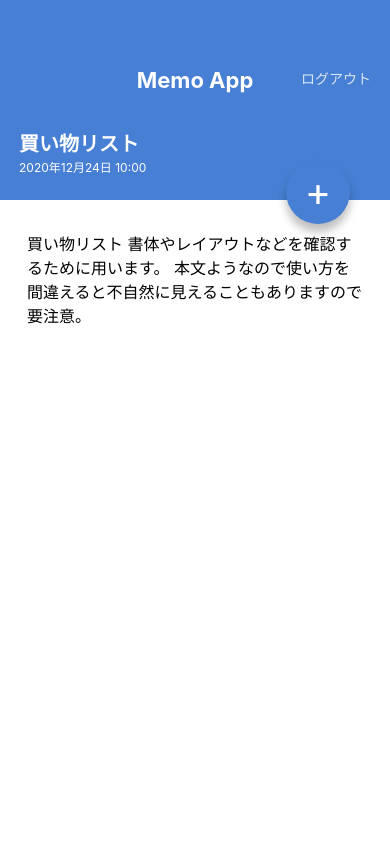
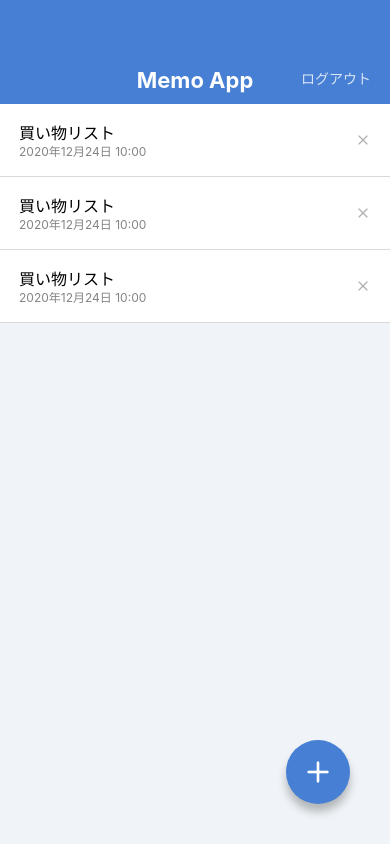
Before and after one commit to vevese/MemoApp2, a React Native app: screen / in a window 390 px wide. Built offline with nearby package versions, Linux system fonts and the light colour scheme.

Commit message:
Install pexpo/vector-icons

```diff
--- a/App.jsx
+++ b/App.jsx
@@ -1,10 +1,10 @@
 import React from 'react';
 
 import MemoListScreen from './src/screens/MemoListScreen';
-import MemoDetailScreen from './src/screens/MemoDetailScreen';
+// import MemoDetailScreen from './src/screens/MemoDetailScreen';
 
 export default function App() {
   return (
-    <MemoDetailScreen/>
+    <MemoListScreen/>
   );
 }
--- a/package.json
+++ b/package.json
@@ -9,6 +9,7 @@
     "web": "expo start --web"
   },
   "dependencies": {
+    "@expo/vector-icons": "^13.0.0",
     "expo": "~47.0.12",
     "expo-status-bar": "~1.4.2",
     "expo-updates": "~0.15.6",
--- a/src/components/CircleButton.jsx
+++ b/src/components/CircleButton.jsx
@@ -1,19 +1,20 @@
 import React from 'react';
-import { View, Text, StyleSheet } from 'react-native';
+import { View, StyleSheet } from 'react-native';
 import { string, shape } from 'prop-types';
+import { Feather } from '@expo/vector-icons';
 
 export default function CircleButton(props) {
-    const  { children, style } = props;
+    const  { style, name } = props;
     return (
         <View style={[styles.circleButton, style]}>
-            <Text style={styles.circleButtonLabel}>{children}</Text>
+            <Feather name={name} size={32} color="white" />
         </View>
     );
 }
 
 CircleButton.propTypes = {
-    children: string.isRequired,
     style: shape(),
+    name: string.isRequired,
 };
 
 CircleButton.defaultProps = {
--- a/src/components/MemoList.jsx
+++ b/src/components/MemoList.jsx
@@ -1,5 +1,6 @@
 import React from 'react';
 import { View, Text, StyleSheet } from 'react-native';
+import { Feather } from '@expo/vector-icons';
 
 export default function MemoList() {
     return (
@@ -10,7 +11,7 @@
                 <Text style={styles.memoListItemDate}>2020年12月24日 10:00</Text>
             </View>
             <View>
-                <Text>X</Text>
+                <Feather name="x" size={16} color="#b0b0b0" />
             </View>
             </View>
 
@@ -22,7 +23,7 @@
 
 
             <View>
-                <Text>X</Text>
+                <Feather name="x" size={16} color="#b0b0b0" />
             </View>
             </View>
 
@@ -32,7 +33,7 @@
                 <Text style={styles.memoListItemDate}>2020年12月24日 10:00</Text>
             </View>
             <View>
-                <Text>X</Text>
+                <Feather name="x" size={16} color="#b0b0b0" />
             </View>
             </View>
 
--- a/src/screens/MemoDetailScreen.jsx
+++ b/src/screens/MemoDetailScreen.jsx
@@ -1,5 +1,7 @@
 import React from 'react';
-import { View, ScrollView, Text, StyleSheet } from 'react-native';
+import {
+    View, ScrollView, Text, StyleSheet,
+} from 'react-native';
 
 import AppBar from '../components/AppBar';
 import CircleButton from '../components/CircleButton';
@@ -19,7 +21,7 @@
                     本文ようなので使い方を間違えると不自然に見えることもありますので要注意。
                 </Text>
             </ScrollView>
-            <CircleButton style={{ top: 160, bottom: 'auto' }}>+</CircleButton>
+            <CircleButton style={{ top: 160, bottom: 'auto' }} name="edit-2"/>
         </View>
     );
 }
--- a/src/screens/MemoListScreen.jsx
+++ b/src/screens/MemoListScreen.jsx
@@ -10,7 +10,7 @@
         <View style={styles.container}>
             <AppBar/>
             <MemoList/>
-            <CircleButton>+</CircleButton>
+            <CircleButton name="plus"/>
         </View>
     );
 }
```
Also changed, not shown: 1 other file (tests, documents, lock files or other folders).
